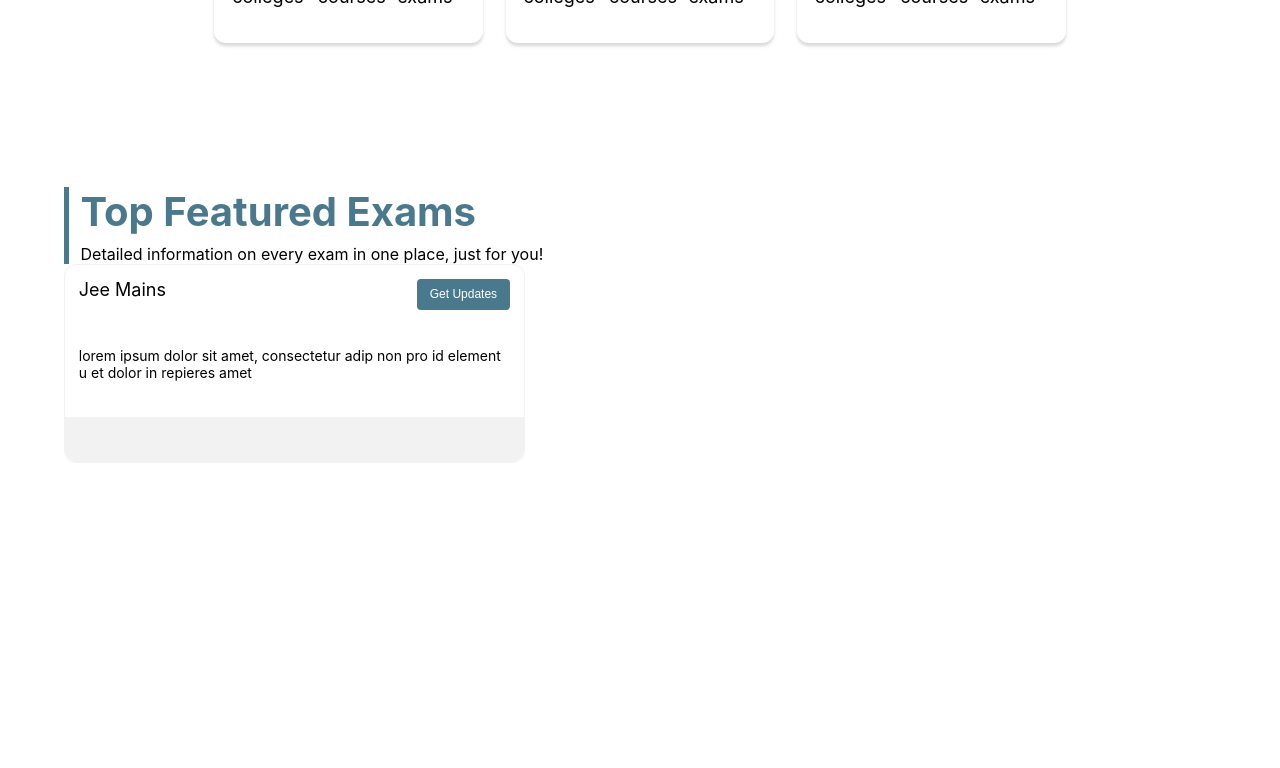
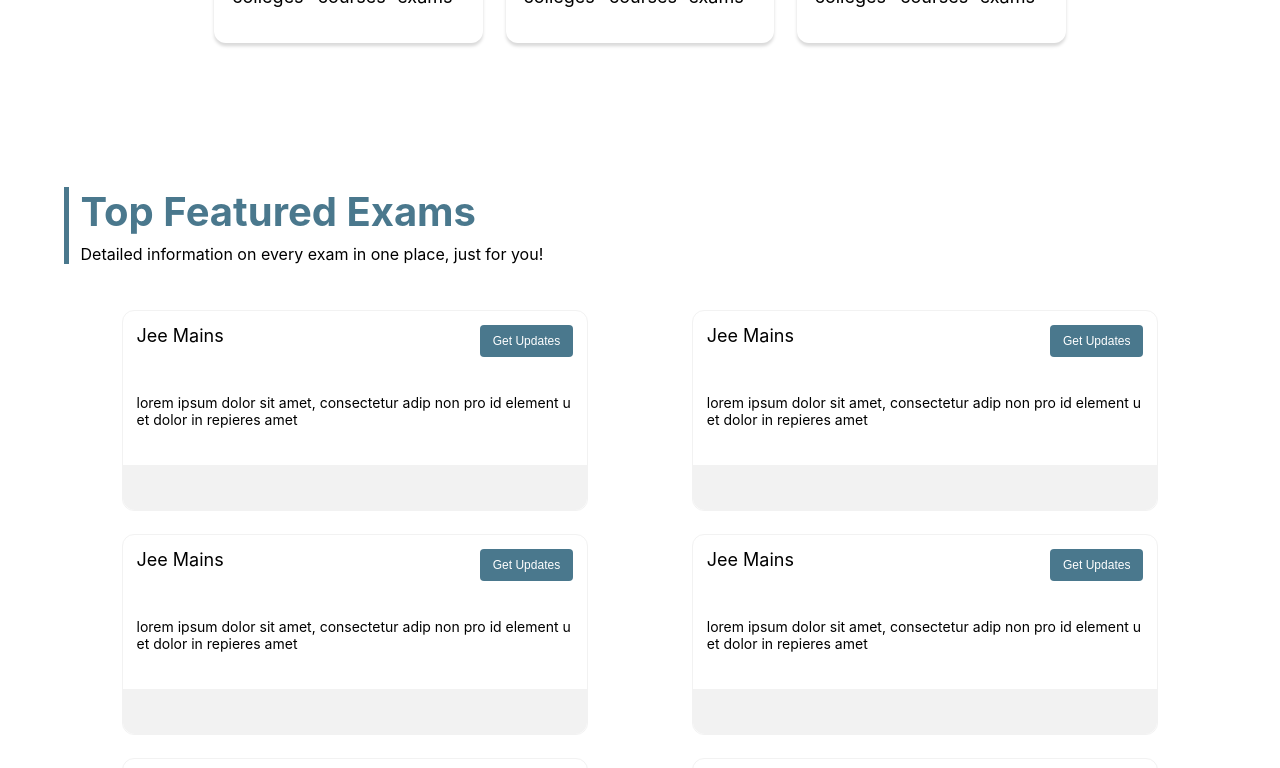
Before and after one commit to devrunes/collegesarthi, a Next.js app: page / in a window 1280 px wide. Shown: the part 1460-2228 px from the top of the page. Before the commit the page ends 1987 px from the top, so only its background shows below. Built offline with nearby package versions, Linux system fonts and the light colour scheme; no server answers.

Commit message:
added home exams

```diff
--- /dev/null
+++ b/components/HomeCard/HomeCard.jsx
@@ -0,0 +1,22 @@
+import React from "react";
+import styles from "./HomeCard.module.css";
+
+export default function HomeCard() {
+  return (
+    <div>
+      <div className={styles.homeExamsCard}>
+        <div className={styles.topBar}>
+          <h3>Jee Mains</h3>
+          <button>Get Updates</button>
+        </div>
+        <div className={styles.middle}>
+          <p>
+            lorem ipsum dolor sit amet, consectetur adip non pro id element u et
+            dolor in repieres amet
+          </p>
+        </div>
+        <div className={styles.footer}></div>
+      </div>
+    </div>
+  );
+}
--- /dev/null
+++ b/components/HomeCard/HomeCard.module.css
@@ -0,0 +1,36 @@
+.homeExamsCard {
+  border-radius: 12px;
+  /* width: 45%; */
+  border: 1px solid #f2f2f2;
+  margin-top: 5%;
+}
+
+.topBar {
+  display: flex;
+  justify-content: space-between;
+  padding: 3%;
+}
+
+.topBar > h3 {
+  font-size: 18px;
+  font-weight: normal;
+}
+
+.topBar > button {
+  background-color: #4a788d;
+  border: none;
+  border-radius: 4px;
+  padding: 2% 3%;
+  color: #fff;
+  font-size: 12px;
+}
+.middle {
+  padding: 5% 3% 8%;
+  font-size: 14px;
+}
+
+.footer {
+  background-color: #f2f2f2;
+  height: 45px;
+  border-radius: 0 0 12px 12px;
+}
--- a/components/HomeExams/HomeExams.jsx
+++ b/components/HomeExams/HomeExams.jsx
@@ -1,28 +1,49 @@
-import React from 'react'
-import styles from './HomeExams.module.css'
-
+import React, { useState, useEffect } from "react";
+import styles from "./HomeExams.module.css";
+import Slider from "react-slick";
+import "slick-carousel/slick/slick-theme.css";
+import "slick-carousel/slick/slick.css";
+import HomeCard from "../HomeCard/HomeCard";
 
 export default function HomeExams() {
+  const settings = {
+    dots: true,
+    infinite: true,
+    speed: 500,
+    slidesToShow: 1,
+    slidesToScroll: 1,
+  };
+  const arr = [1, 2, 3, 4, 5, 6];
+  console.log(window.innerWidth);
   return (
     <section className={styles.homeExamsSection}>
       <div className={styles.homeExamsHeading}>
         <h2>Top Featured Exams</h2>
         <p>Detailed information on every exam in one place, just for you!</p>
       </div>
-            <div>
-                <div className={styles.homeExamsCard}>
-                    <div className={styles.topBar}>
-                        <h3>Jee Mains</h3>
-                        <button>Get Updates</button>
+      {window.innerWidth > 600 ? (
+        <div className={styles.homeExamsCardsWrapper}>
+          {arr.map((exam) => {
+            return (
+              <div className={styles.homeCardWrapper} key={exam}>
+                <HomeCard />
               </div>
-                    <div className={styles.middle}>
-                        <p>lorem ipsum dolor sit amet, consectetur adip non pro id element u et dolor in repieres amet</p>
+            );
+          })}
         </div>
-                    <div className={styles.footer}>
-
+      ) : (
+        <Slider {...settings}>
+          <div className={styles.homeCardWrapper}>
+            <HomeCard />
           </div>
+          <div className={styles.homeCardWrapper}>
+            <HomeCard />
           </div>
+          <div className={styles.homeCardWrapper}>
+            <HomeCard />
           </div>
+        </Slider>
+      )}
     </section>
-    )
+  );
 }
--- a/components/HomeExams/HomeExams.module.css
+++ b/components/HomeExams/HomeExams.module.css
@@ -1,5 +1,6 @@
-.homeExamsSection{
+.homeExamsSection {
   padding: 5%;
+  /* background-color: #f2f2f2; */
 }
 .homeExamsHeading {
   border-left: 5px solid #4a788d;
@@ -16,38 +17,29 @@
   margin-top: 8px;
 }
 
-.homeExamsCard{
-    border-radius: 12px;
-    width: 40%;
-    border: 1px solid #f2f2f2;
+.homeExamsCardsWrapper {
+  display: flex;
+  flex-wrap: wrap;
+  justify-content: space-between;
+  padding: 2% 5%;
 }
 
-.topBar{
-    display: flex;
-    justify-content: space-between;
-    padding: 3%;
+.homeCardWrapper {
+  width: 45%;
 }
 
-.topBar > h3 {
-    font-size: 18px;
-    font-weight: normal;
+@media only screen and (max-width: 1200px) {
+  .homeExamsHeading > h2 {
+    font-size: 2em;
   }
 
-.topBar > button {
-    background-color:#4a788d;
-    border: none;
-    border-radius: 4px;
-    padding: 2% 3%;
-    color: #fff;
-    font-size: 12px;
+  .homeExamsHeading > p {
+    margin-top: 8px;
   }
-.middle{
-    padding: 5% 3% 8%;
-    font-size: 14px;
 }
 
-.footer{
-    background-color: #F2F2F2;
-    height: 45px;
-    border-radius:0 0 12px 12px;
+@media only screen and (max-width: 600px) {
+  .homeCardWrapper {
+    width: 100%;
   }
+}
--- a/package.json
+++ b/package.json
@@ -14,6 +14,7 @@
     "next": "10.0.5",
     "react": "17.0.1",
     "react-dom": "17.0.1",
-    "react-slick": "^0.27.14"
+    "react-slick": "^0.27.14",
+    "slick-carousel": "^1.8.1"
   }
 }
--- a/pages/index.js
+++ b/pages/index.js
@@ -4,7 +4,11 @@
 import HomeSearch from "../components/HomeSearch/HomeSearch";
 import Explore from "../components/Explore/Explore";
 import MissUpdate from "../components/MissUpdate/MissUpdate";
-import HomeExams from "../components/HomeExams/HomeExams";
+// import HomeExams from "../components/HomeExams/HomeExams";
+import dynamic from "next/dynamic";
+const HomeExams = dynamic(() => import("../components/HomeExams/HomeExams"), {
+  ssr: false,
+});
 
 export default function Home() {
   return (
```
Also changed, not shown: 1 other file (tests, documents, lock files or other folders). Lines whose indentation alone changed are shown as unchanged.
